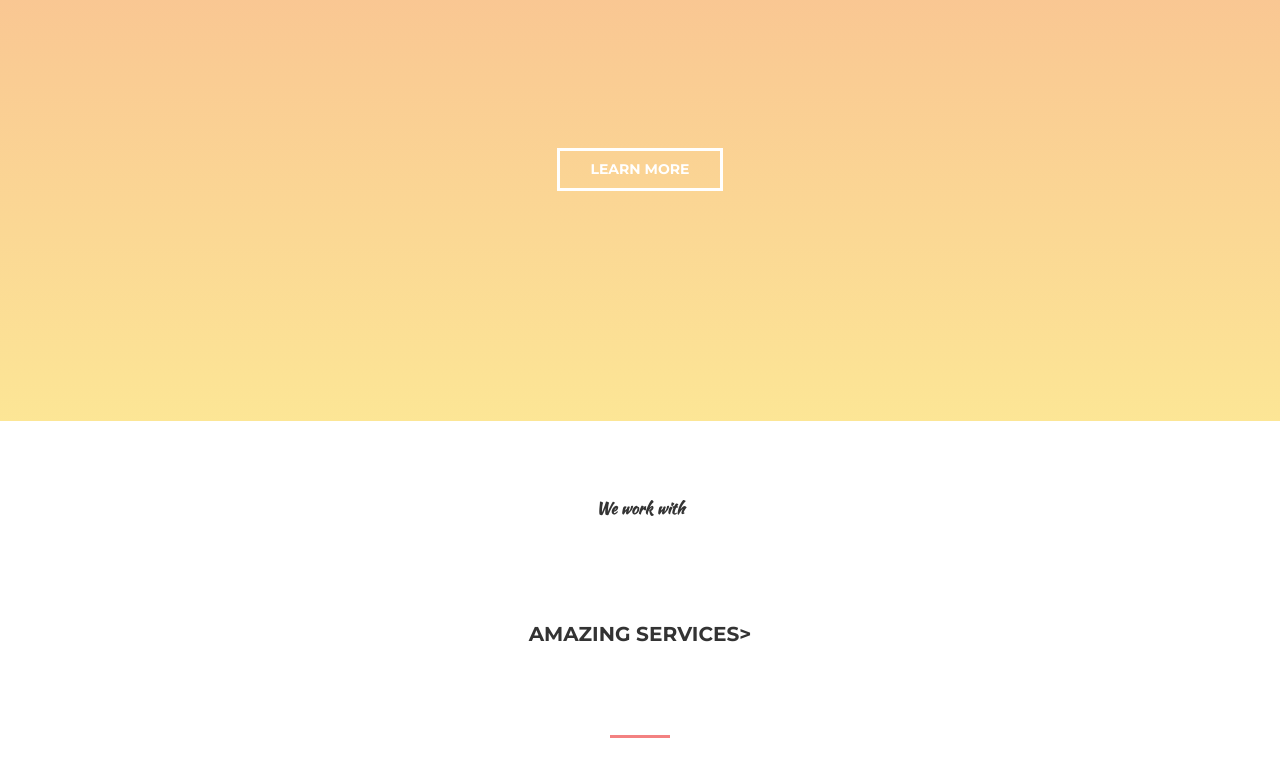
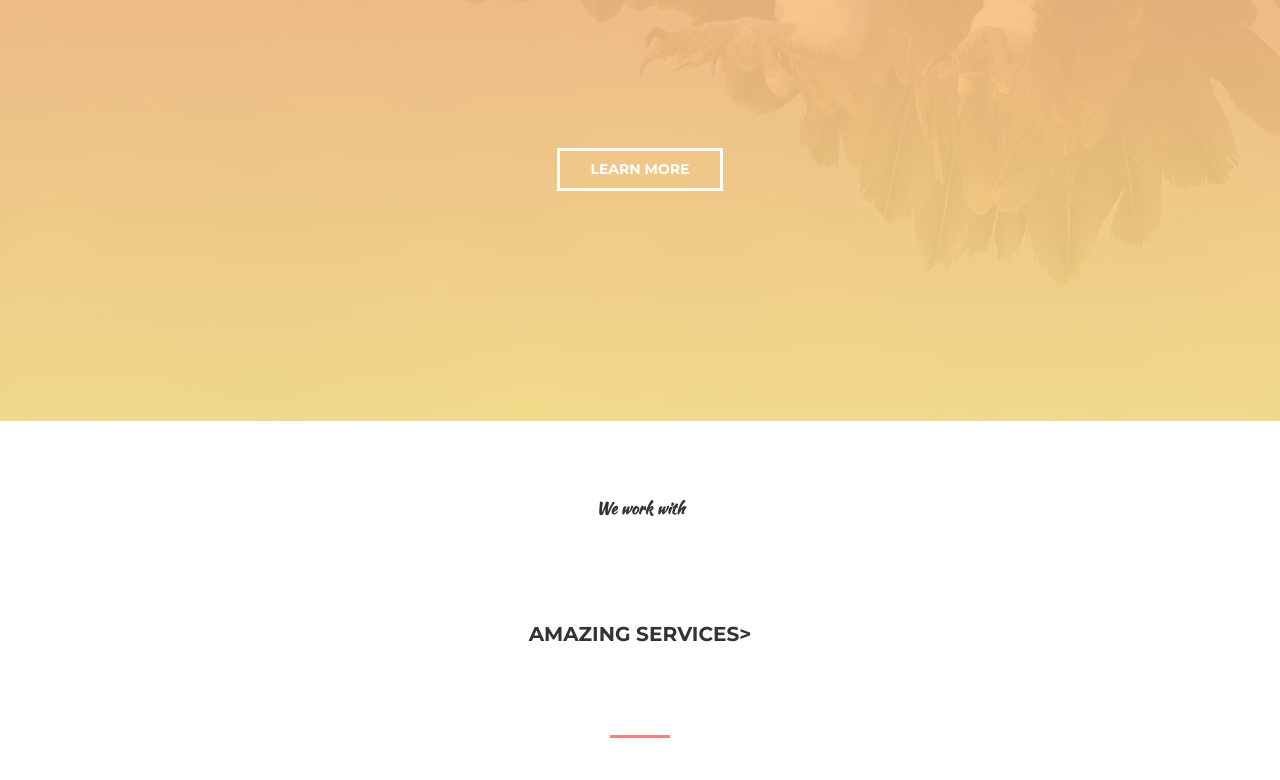
Before and after one commit to KovalSergej/module-10, a plain HTML site: page index.html in a window 1280 px wide. Shown: the part 783-1563 px from the top of the page. Drawn offline with Linux system fonts and the light colour scheme; the site is published under a folder, as on GitHub Pages, so addresses that start at the root find nothing.

Commit message:
10-th banner2

```diff
--- a/css/style.css
+++ b/css/style.css
@@ -96,20 +96,20 @@ body {
       rgba(252, 227, 138, 0.9) 0%,
       rgba(243, 129, 129, 0.9) 100%
     ),
-    -webkit-image-set(url(/img/picture.png) 1x, url(/img/picture@2x.png) 2x);
+    -webkit-image-set(url(../img/picture.png) 1x, url(../img/picture@2x.png) 2x);
   background-image: -webkit-gradient(
       linear,
       left bottom, left top,
       from(rgba(252, 227, 138, 0.9)),
       to(rgba(243, 129, 129, 0.9))
     ),
-    -webkit-image-set(url(/img/picture.png) 1x, url(/img/picture@2x.png) 2x);
+    -webkit-image-set(url(../img/picture.png) 1x, url(../img/picture@2x.png) 2x);
   background-image: linear-gradient(
       0deg,
       rgba(252, 227, 138, 0.9) 0%,
       rgba(243, 129, 129, 0.9) 100%
     ),
-    image-set(url(/img/picture.png) 1x, url(/img/picture@2x.png) 2x);
+    image-set(url(../img/picture.png) 1x, url(../img/picture@2x.png) 2x);
 
   background-repeat: no-repeat;
   background-size: cover;
```
